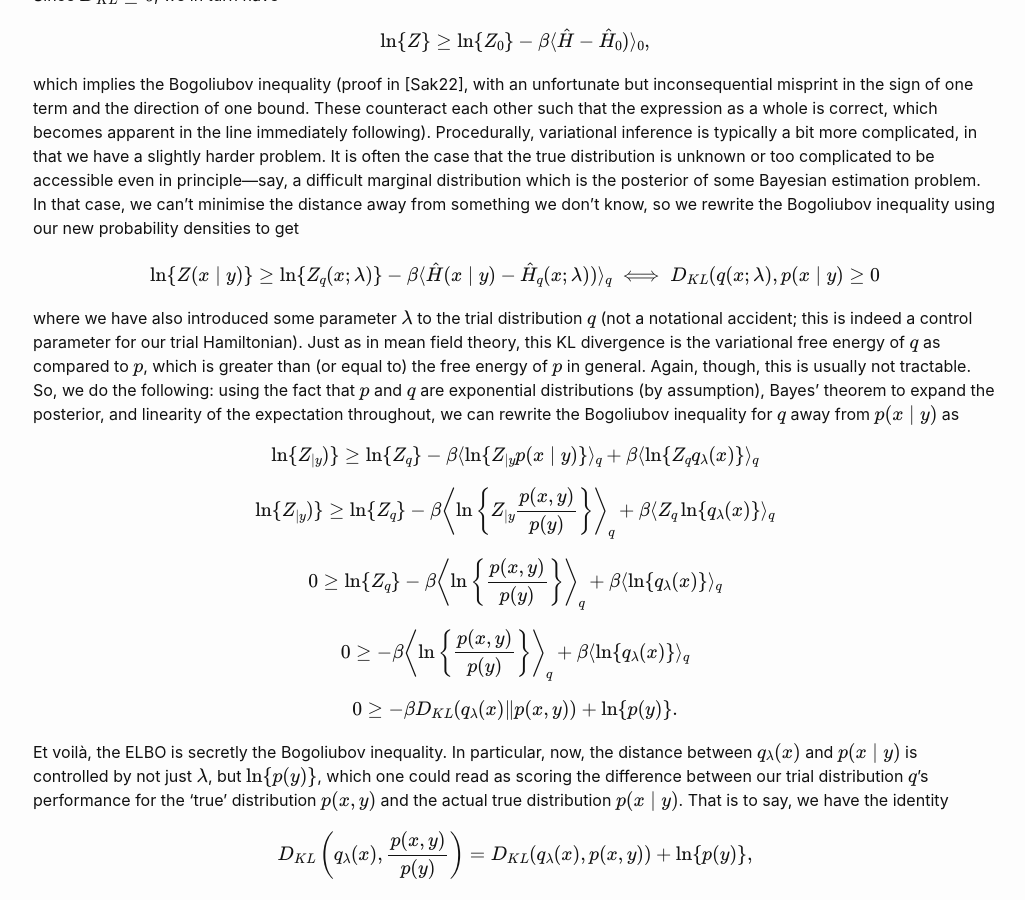
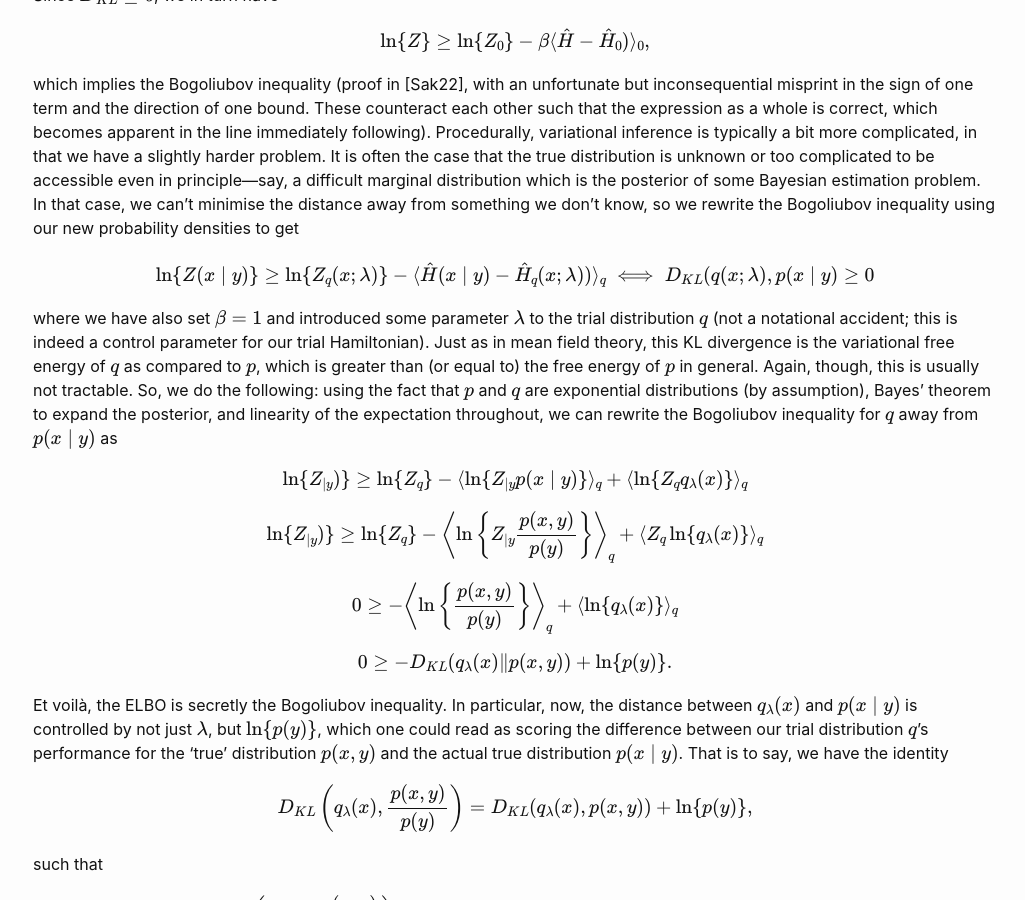
Before and after one commit to DARSakthi/DARSakthi.github.io, a Jekyll site: the page built from _posts/2022-02-05-2-MFT-4-ME.markdown, in a window 1280 px wide and 900 px high, scrolled down 3427 px. Shown: the whole window, without its empty margins (125-1150 px from the left). Built offline with Jekyll 4.4.1, drawn with Linux system fonts in a browser that asks for light colours; formulas are drawn with MathJax 3; comment, search, counter and statistics services are not loaded.

Commit message:
Update 2022-02-05-2-MFT-4-ME.markdown

```diff
--- a/_posts/2022-02-05-2-MFT-4-ME.markdown
+++ b/_posts/2022-02-05-2-MFT-4-ME.markdown
@@ -59,19 +59,17 @@ $$ \ln\{Z\} \geq \ln\{Z_0\} - \beta \langle \hat H - \hat H_0) \rangle_0, $$
 
 which implies the Bogoliubov inequality (proof in [Sak22], with an unfortunate but inconsequential misprint in the sign of one term and the direction of one bound. These counteract each other such that the expression as a whole is correct, which becomes apparent in the line immediately following). Procedurally, variational inference is typically a bit more complicated, in that we have a slightly harder problem. It is often the case that the true distribution is unknown or too complicated to be accessible even in principle—say, a difficult marginal distribution which is the posterior of some Bayesian estimation problem. In that case, we can't minimise the distance away from something we don't know, so we rewrite the Bogoliubov inequality using our new probability densities to get
 
-$$ \ln\{Z(x\mid y)\} \geq \ln\{Z_q(x; \lambda)\} - \beta \langle \hat H(x \mid y) - \hat H_q(x ; \lambda)) \rangle_q \iff D_{KL}( q(x;\lambda), p(x \mid y) \geq 0 $$
+$$ \ln\{Z(x\mid y)\} \geq \ln\{Z_q(x; \lambda)\} - \langle \hat H(x \mid y) - \hat H_q(x ; \lambda)) \rangle_q \iff D_{KL}( q(x;\lambda), p(x \mid y) \geq 0 $$
 
-where we have also introduced some parameter $$\lambda$$ to the trial distribution $$q$$ (not a notational accident; this is indeed a control parameter for our trial Hamiltonian). Just as in mean field theory, this KL divergence is the variational free energy of $$q$$ as compared to $$p$$, which is greater than (or equal to) the free energy of $$p$$ in general. Again, though, this is usually not tractable. So, we do the following: using the fact that $$p$$ and $$q$$ are exponential distributions (by assumption), Bayes' theorem to expand the posterior, and linearity of the expectation throughout, we can rewrite the Bogoliubov inequality for $$q$$ away from $$p(x \mid y)$$ as
+where we have also set $$\beta = 1$$ and introduced some parameter $$\lambda$$ to the trial distribution $$q$$ (not a notational accident; this is indeed a control parameter for our trial Hamiltonian). Just as in mean field theory, this KL divergence is the variational free energy of $$q$$ as compared to $$p$$, which is greater than (or equal to) the free energy of $$p$$ in general. Again, though, this is usually not tractable. So, we do the following: using the fact that $$p$$ and $$q$$ are exponential distributions (by assumption), Bayes' theorem to expand the posterior, and linearity of the expectation throughout, we can rewrite the Bogoliubov inequality for $$q$$ away from $$p(x \mid y)$$ as
 
-$$ \ln\{Z_{\mid y})\} \geq \ln\{Z_q\} - \beta \langle \ln\{ Z_{\mid y} p(x \mid y) \} \rangle_q + \beta \langle \ln\{Z_q q_\lambda(x) \} \rangle_q $$
+$$ \ln\{Z_{\mid y})\} \geq \ln\{Z_q\} - \langle \ln\{ Z_{\mid y} p(x \mid y) \} \rangle_q + \langle \ln\{Z_q q_\lambda(x) \} \rangle_q $$
 
-$$\ln\{Z_{\mid y})\} \geq \ln\{Z_q\} - \beta \left\langle \ln\left\{ Z_{\mid y} \frac{p(x,y)}{p(y)} \right\} \right\rangle_q + \beta \langle Z_q \ln\{q_\lambda(x) \} \rangle_q$$
+$$\ln\{Z_{\mid y})\} \geq \ln\{Z_q\} - \left\langle \ln\left\{ Z_{\mid y} \frac{p(x,y)}{p(y)} \right\} \right\rangle_q + \langle Z_q \ln\{q_\lambda(x) \} \rangle_q$$
 
-$$0 \geq \ln\{Z_q\} - \beta \left\langle \ln\left\{ \frac{p(x,y)}{p(y)} \right\} \right\rangle_q + \beta \langle \ln\{q_\lambda(x) \} \rangle_q$$
+$$0 \geq - \left\langle \ln\left\{ \frac{p(x,y)}{p(y)} \right\} \right\rangle_q + \langle \ln\{q_\lambda(x) \} \rangle_q$$
 
-$$0 \geq - \beta \left\langle \ln\left\{ \frac{p(x,y)}{p(y)} \right\} \right\rangle_q + \beta \langle \ln\{q_\lambda(x) \} \rangle_q$$
-
-$$0 \geq - \beta D_{KL}( q_\lambda(x) \| p(x,y) ) + \ln\{p(y)\}.$$
+$$0 \geq - D_{KL}( q_\lambda(x) \| p(x,y) ) + \ln\{p(y)\}.$$
 
 Et voilà, the ELBO is secretly the Bogoliubov inequality. In particular, now, the distance between $$q_\lambda(x)$$ and $$p(x \mid y)$$ is controlled by not just $$\lambda$$, but $$\ln\{p(y)\}$$, which one could read as scoring the difference between our trial distribution $$q$$'s performance for the 'true' distribution $$p(x,y)$$ and the actual true distribution $$p(x \mid y)$$. That is to say, we have the identity
 
```
